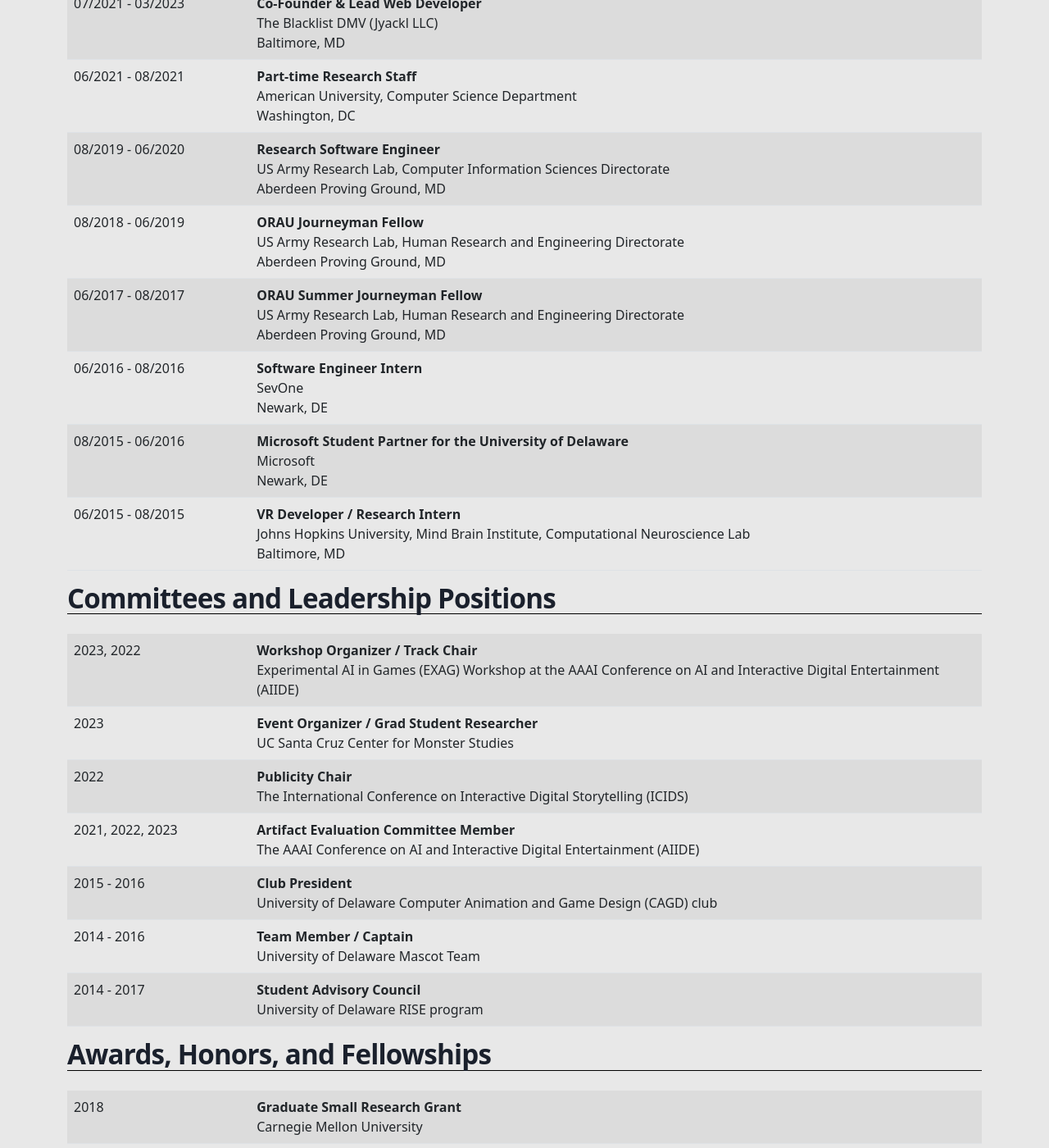
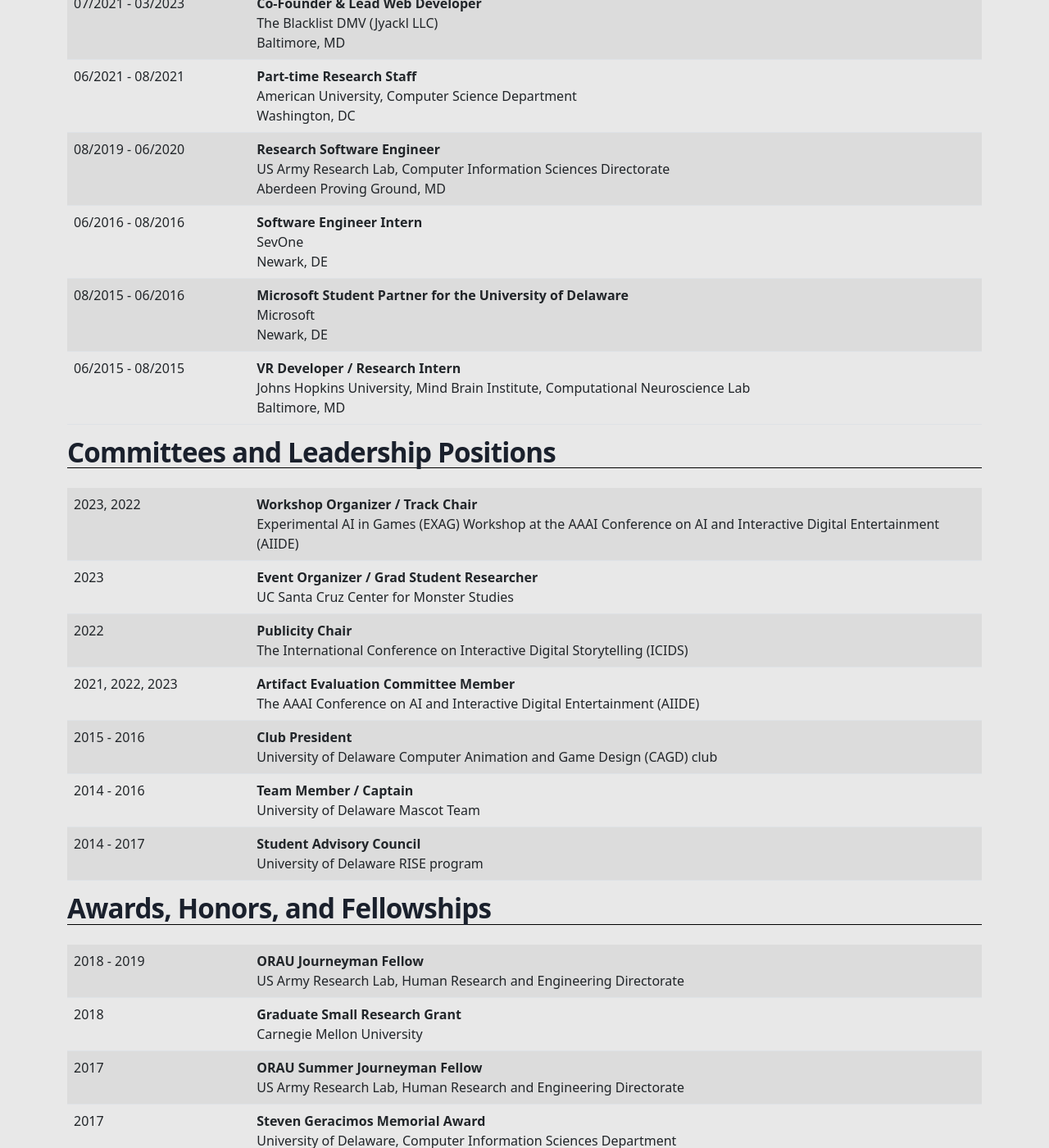
Before and after one commit to ShiJbey/shijbey.github.io, a Jekyll site: the page built from cv.html, in a window 1280 px wide and 1400 px high, scrolled down 2148 px. Shown: the whole window at 82% size. Built offline with Jekyll 4.4.1, drawn with Linux system fonts in a browser that asks for light colours; nearby versions of some CDN libraries.

Commit message:
Move fellowships out of engineering and research positions

```diff
--- a/_data/swe_positions.yml
+++ b/_data/swe_positions.yml
@@ -23,16 +23,6 @@
   location: Aberdeen Proving Ground, MD
   dates: '08/2019 - 06/2020'
 
-- position: ORAU Journeyman Fellow
-  organization: US Army Research Lab, Human Research and Engineering Directorate
-  location: Aberdeen Proving Ground, MD
-  dates: '08/2018 - 06/2019'
-
-- position: ORAU Summer Journeyman Fellow
-  organization: US Army Research Lab, Human Research and Engineering Directorate
-  location: Aberdeen Proving Ground, MD
-  dates: '06/2017 - 08/2017'
-
 - position: Software Engineer Intern
   organization: SevOne
   location: Newark, DE
```
Also changed, not shown: _data/awards.yml (+8 -0 lines), 1 other file.
